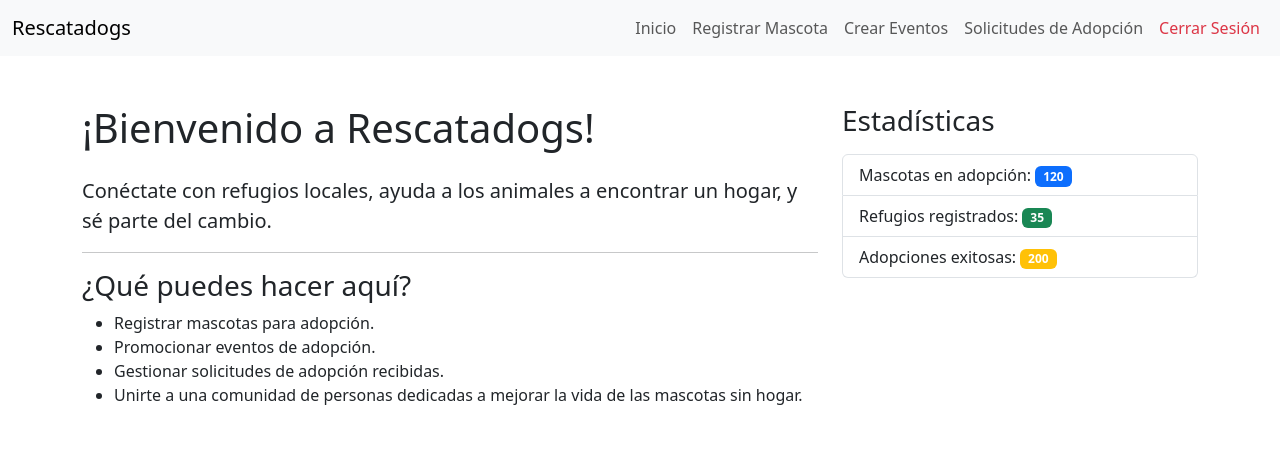
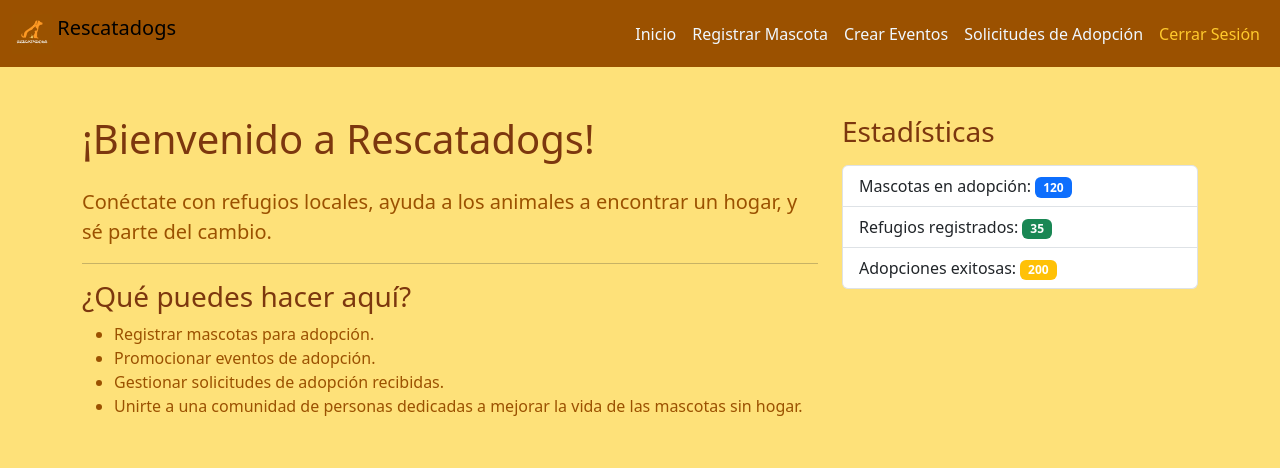
Before and after one commit to jmanuelgo/rescatadogs_web, a PHP site: page /inicio.php in a window 1280 px wide. Shown: the top 468 px of the page. Run offline with PHP 8.4, Linux system fonts and the light colour scheme.

Commit message:
registrar perros

```diff
--- /dev/null
+++ b/links/header.php
@@ -0,0 +1,38 @@
+<!-- Header Dinámico -->
+<nav class="navbar navbar-expand-lg" style="background-color: #9B5100;">
+    <div class="container-fluid">
+        <a class="navbar-brand" href="inicio.php">
+            <img src="../img/logot.jpeg" alt="Logo" width="40" height="40" class="d-inline-block align-text-top">
+            Rescatadogs
+        </a>
+        <button class="navbar-toggler" type="button" data-bs-toggle="collapse" data-bs-target="#navbarNav" aria-controls="navbarNav" aria-expanded="false" aria-label="Toggle navigation">
+            <span class="navbar-toggler-icon"></span>
+        </button>
+        <div class="collapse navbar-collapse" id="navbarNav">
+            <ul class="navbar-nav ms-auto">
+                <li class="nav-item">
+                    <a class="nav-link" href="inicio.php" style="color: #F0F8FF;">Inicio</a>
+                </li>
+                <li class="nav-item">
+                    <a class="nav-link" href="registrarmascota.php" style="color: #F0F8FF;">Registrar Mascota</a>
+                </li>
+                <li class="nav-item">
+                    <a class="nav-link" href="crear_eventos.php" style="color: #F0F8FF;">Crear Eventos</a>
+                </li>
+                <li class="nav-item">
+                    <a class="nav-link" href="solicitudes.php" style="color: #F0F8FF;">Solicitudes de Adopción</a>
+                </li>
+                <li class="nav-item">
+                    <a class="nav-link" href="logout.php" style="color: #FFCA2C;">Cerrar Sesión</a>
+                </li>
+            </ul>
+        </div>
+    </div>
+</nav>
+
+<!-- Estilo adicional para el hover -->
+<style>
+    .nav-link:hover {
+        color: #FE9923 !important;
+    }
+</style>
--- a/links/inicio.php
+++ b/links/inicio.php
@@ -8,45 +8,17 @@
     <link rel="stylesheet" href="styles.css">
 
 </head>
-<body>
-    <!-- Header Dinámico -->
-    <nav class="navbar navbar-expand-lg navbar-light bg-light">
-        <div class="container-fluid">
-            <a class="navbar-brand" href="#">Rescatadogs</a>
-            <button class="navbar-toggler" type="button" data-bs-toggle="collapse" data-bs-target="#navbarNav" aria-controls="navbarNav" aria-expanded="false" aria-label="Toggle navigation">
-                <span class="navbar-toggler-icon"></span>
-            </button>
-            <div class="collapse navbar-collapse" id="navbarNav">
-                <ul class="navbar-nav ms-auto">
-                    <li class="nav-item">
-                        <a class="nav-link" href="inicio.php">Inicio</a>
-                    </li>
-                    <li class="nav-item">
-                        <a class="nav-link" href="registrar_mascota.php">Registrar Mascota</a>
-                    </li>
-                    <li class="nav-item">
-                        <a class="nav-link" href="crear_eventos.php">Crear Eventos</a>
-                    </li>
-                    <li class="nav-item">
-                        <a class="nav-link" href="solicitudes.php">Solicitudes de Adopción</a>
-                    </li>
-                    <li class="nav-item">
-                        <a class="nav-link text-danger" href="logout.php">Cerrar Sesión</a>
-                    </li>
-                </ul>
-            </div>
-        </div>
-    </nav>
-
+<body style="background-color: #FEE179;">
+    <?php include("header.php") ?>
     <!-- Página de Inicio -->
     <div class="container mt-5">
         <div class="row">
             <div class="col-md-8">
-                <h1 class="mb-4">¡Bienvenido a Rescatadogs!</h1>
-                <p class="lead">Conéctate con refugios locales, ayuda a los animales a encontrar un hogar, y sé parte del cambio.</p>
+                <h1 class="mb-4" style="color: #7C370E;">¡Bienvenido a Rescatadogs!</h1>
+                <p class="lead" style="color: #9B5100;">Conéctate con refugios locales, ayuda a los animales a encontrar un hogar, y sé parte del cambio.</p>
                 <hr>
-                <h3>¿Qué puedes hacer aquí?</h3>
-                <ul>
+                <h3 style="color: #7C370E;">¿Qué puedes hacer aquí?</h3>
+                <ul style="color: #9B5100;">
                     <li>Registrar mascotas para adopción.</li>
                     <li>Promocionar eventos de adopción.</li>
                     <li>Gestionar solicitudes de adopción recibidas.</li>
@@ -54,7 +26,7 @@
                 </ul>
             </div>
             <div class="col-md-4">
-                <h3 class="mb-3">Estadísticas</h3>
+                <h3 class="mb-3" style="color: #7C370E;">Estadísticas</h3>
                 <ul class="list-group">
                     <li class="list-group-item">Mascotas en adopción: <span class="badge bg-primary">120</span></li>
                     <li class="list-group-item">Refugios registrados: <span class="badge bg-success">35</span></li>
@@ -67,17 +39,17 @@
         <div id="adopcionesExitosas" class="carousel slide mt-5" data-bs-ride="carousel">
             <div class="carousel-inner">
                 <div class="carousel-item active">
-                    <img src="historia1.jpg" class="d-block w-100" alt="Historia de Adopción 1">
-                    <div class="carousel-caption d-none d-md-block">
-                        <h5>Max encontró un hogar amoroso</h5>
-                        <p>Gracias a Rescatadogs, Max ahora vive feliz con su nueva familia.</p>
+                    <img src="../img/Historia1.jpg" class="d-block w-100" alt="Historia de Adopción 1">
+                    <div class="carousel-caption d-none d-md-block" style="background-color: rgba(124, 55, 14, 0.7);">
+                        <h5 style="color: #FEE179;">Max encontró un hogar amoroso</h5>
+                        <p style="color: #F0F8FF;">Gracias a Rescatadogs, Max ahora vive feliz con su nueva familia.</p>
                     </div>
                 </div>
                 <div class="carousel-item">
-                    <img src="historia2.jpg" class="d-block w-100" alt="Historia de Adopción 2">
-                    <div class="carousel-caption d-none d-md-block">
-                        <h5>Luna y su nueva vida</h5>
-                        <p>Después de meses en un refugio, Luna fue adoptada por una pareja maravillosa.</p>
+                    <img src="../img/Historia2.jpg" class="d-block w-100" alt="Historia de Adopción 2">
+                    <div class="carousel-caption d-none d-md-block" style="background-color: rgba(124, 55, 14, 0.7);">
+                        <h5 style="color: #FEE179;">Luna y su nueva vida</h5>
+                        <p style="color: #F0F8FF;">Después de meses en un refugio, Luna fue adoptada por una pareja maravillosa.</p>
                     </div>
                 </div>
                 <!-- Añade más historias aquí -->
@@ -94,12 +66,13 @@
 
         <!-- Call to Action -->
         <div class="text-center mt-5">
-            <h3>¿Quieres ayudar?</h3>
-            <p>Colabora con los refugios locales y haz una diferencia. ¡Adopta, no compres!</p>
-            <a href="colaborar.php" class="btn btn-warning">Colaborar</a>
+            <h3 style="color: #7C370E;">¿Quieres ayudar?</h3>
+            <p style="color: #9B5100;">Colabora con los refugios locales y haz una diferencia. ¡Adopta, no compres!</p>
+            <a href="colaborar.php" class="btn btn-warning" style="background-color: #FE9923; border-color: #7C370E;">Colaborar</a>
         </div>
     </div>
 
     <script src="https://cdn.jsdelivr.net/npm/bootstrap@5.3.0-alpha1/dist/js/bootstrap.bundle.min.js"></script>
 </body>
+
 </html>
```
Also changed, not shown: links/registrarm.php (added, +52 -0 lines), links/registrarmascota.php (added, +38 -0 lines), img/Historia1.jpg (added), img/Historia2.jpg (added).
